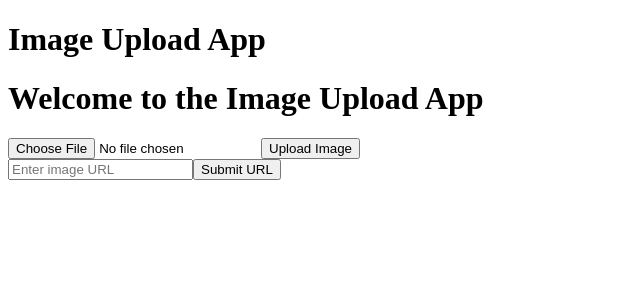
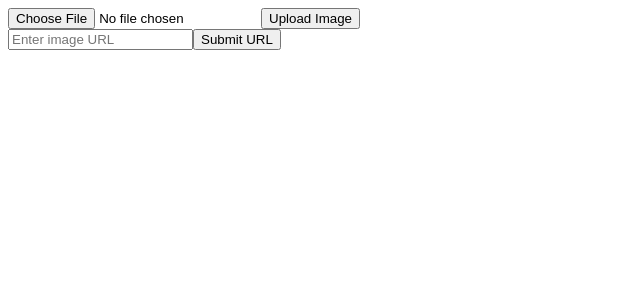
Before and after one commit to s-48/color-companion, a React (Create React App) app in the folder frontend/: page / in a window 1280 px wide. Shown: the top 300 px of the page, without its empty margins (0-640 px from the left). Built offline with nearby package versions, Linux system fonts and the light colour scheme.

Commit message:
get rid of redundant h1

```diff
--- a/frontend/src/App.js
+++ b/frontend/src/App.js
@@ -8,11 +8,7 @@ function App() {
     <div className="App">
       <header className="App-header">
       </header>
-        <h1>Image Upload App</h1>
-
           <div className="home-page">
-            <h1>Welcome to the Image Upload App</h1>
-
             {/* Pass the setImageUrl function as a prop */}
             <UploadImage setImageUrl={setImageUrl} />
             {/* Allow users to submit a custom URL */}
```
